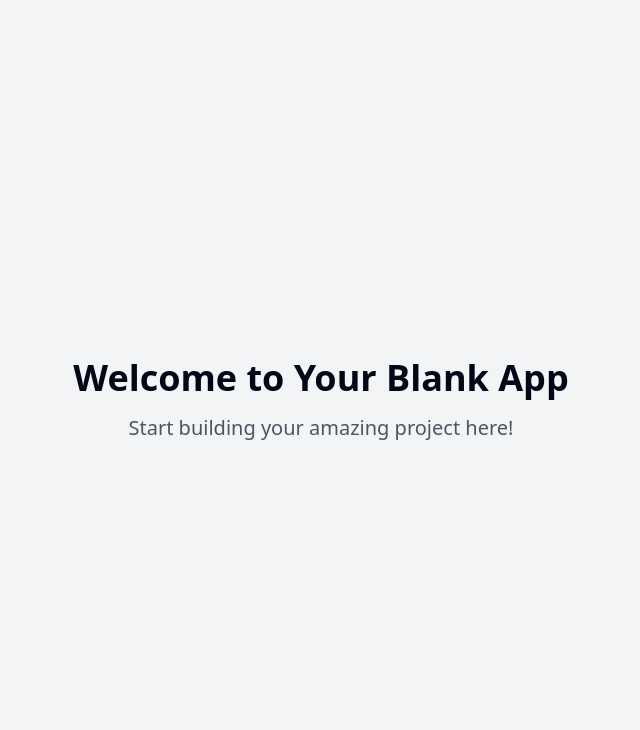
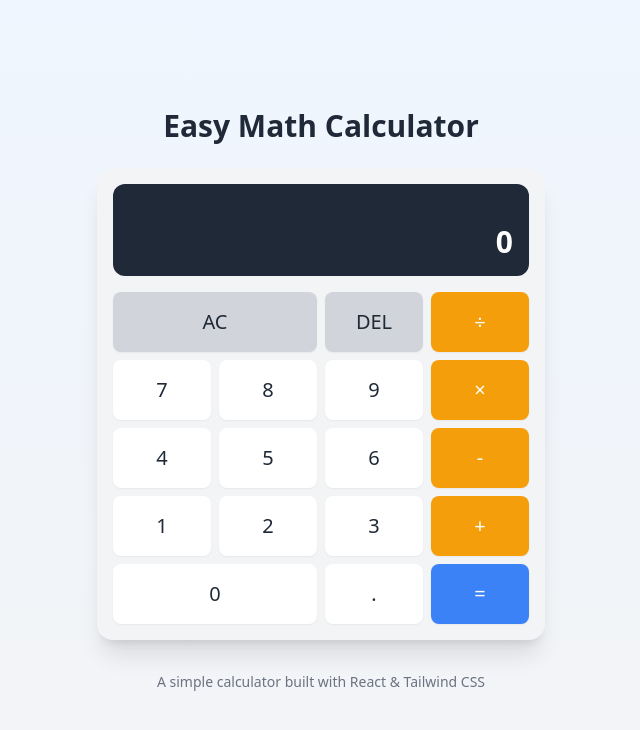
Before and after one commit to thoufeeq13/easy-maths-clone-kit, a React (Vite) app: page / in a window 1280 px wide. Shown: the top 730 px of the page, without its empty margins (319-959 px from the left). Built offline with nearby package versions, Linux system fonts and the light colour scheme.

Commit message:
Clone project
Clone the project from the specified GitHub repository.

```diff
--- a/index.html
+++ b/index.html
@@ -1,14 +1,15 @@
+
 <!DOCTYPE html>
 <html lang="en">
   <head>
     <meta charset="UTF-8" />
     <meta name="viewport" content="width=device-width, initial-scale=1.0" />
-    <title>easy-maths-clone-kit</title>
-    <meta name="description" content="Lovable Generated Project" />
+    <title>Easy Math Calculator</title>
+    <meta name="description" content="A simple and easy to use math calculator" />
     <meta name="author" content="Lovable" />
 
-    <meta property="og:title" content="easy-maths-clone-kit" />
-    <meta property="og:description" content="Lovable Generated Project" />
+    <meta property="og:title" content="Easy Math Calculator" />
+    <meta property="og:description" content="A simple and easy to use math calculator" />
     <meta property="og:type" content="website" />
     <meta property="og:image" content="https://lovable.dev/opengraph-image-p98pqg.png" />
 
--- /dev/null
+++ b/src/components/Button.tsx
@@ -0,0 +1,39 @@
+
+import React from 'react';
+import { cn } from '@/lib/utils';
+
+interface ButtonProps {
+  children: React.ReactNode;
+  onClick: () => void;
+  type?: 'default' | 'operation' | 'equals' | 'function';
+  span?: number;
+}
+
+export const Button: React.FC<ButtonProps> = ({
+  children,
+  onClick,
+  type = 'default',
+  span = 1
+}) => {
+  const baseClasses = "py-4 rounded-lg text-xl font-medium transition-transform active:scale-95 flex items-center justify-center";
+
+  const typeClasses = {
+    default: "bg-white text-gray-800 hover:bg-gray-200 shadow-sm",
+    operation: "bg-amber-500 text-white hover:bg-amber-600 shadow-sm",
+    equals: "bg-blue-500 text-white hover:bg-blue-600 shadow-sm",
+    function: "bg-gray-300 text-gray-800 hover:bg-gray-400 shadow-sm"
+  };
+
+  return (
+    <button
+      className={cn(
+        baseClasses,
+        typeClasses[type],
+        span === 2 ? "col-span-2" : ""
+      )}
+      onClick={onClick}
+    >
+      {children}
+    </button>
+  );
+};
--- /dev/null
+++ b/src/components/Calculator.tsx
@@ -0,0 +1,143 @@
+
+import React, { useState } from 'react';
+import { Display } from './Display';
+import { Button } from './Button';
+
+export const Calculator: React.FC = () => {
+  const [display, setDisplay] = useState('0');
+  const [currentOperation, setCurrentOperation] = useState<string | null>(null);
+  const [previousValue, setPreviousValue] = useState<string | null>(null);
+  const [resetDisplay, setResetDisplay] = useState(false);
+
+  const handleNumberClick = (num: string) => {
+    if (display === '0' || resetDisplay) {
+      setDisplay(num);
+      setResetDisplay(false);
+    } else {
+      setDisplay(display + num);
+    }
+  };
+
+  const handleOperationClick = (operation: string) => {
+    if (previousValue !== null && currentOperation !== null && !resetDisplay) {
+      const result = calculateResult();
+      setDisplay(result);
+      setPreviousValue(result);
+    } else {
+      setPreviousValue(display);
+    }
+    setCurrentOperation(operation);
+    setResetDisplay(true);
+  };
+
+  const calculateResult = () => {
+    if (!previousValue || !currentOperation) return display;
+
+    const prev = parseFloat(previousValue);
+    const current = parseFloat(display);
+
+    let result = 0;
+    switch (currentOperation) {
+      case '+':
+        result = prev + current;
+        break;
+      case '-':
+        result = prev - current;
+        break;
+      case '×':
+        result = prev * current;
+        break;
+      case '÷':
+        result = prev / current;
+        break;
+      default:
+        return display;
+    }
+
+    return result.toString();
+  };
+
+  const handleEquals = () => {
+    if (!previousValue || !currentOperation) return;
+
+    const result = calculateResult();
+    setDisplay(result);
+    setPreviousValue(null);
+    setCurrentOperation(null);
+    setResetDisplay(true);
+  };
+
+  const handleClear = () => {
+    setDisplay('0');
+    setPreviousValue(null);
+    setCurrentOperation(null);
+    setResetDisplay(false);
+  };
+
+  const handleDelete = () => {
+    if (display.length === 1) {
+      setDisplay('0');
+    } else {
+      setDisplay(display.slice(0, -1));
+    }
+  };
+
+  const handleDecimal = () => {
+    if (resetDisplay) {
+      setDisplay('0.');
+      setResetDisplay(false);
+      return;
+    }
+
+    if (!display.includes('.')) {
+      setDisplay(display + '.');
+    }
+  };
+
+  return (
+    <div className="w-full max-w-md mx-auto p-4 bg-gray-100 rounded-2xl shadow-xl">
+      <Display value={display} operation={currentOperation} previousValue={previousValue} />
+
+      <div className="grid grid-cols-4 gap-2 mt-4">
+        <Button onClick={handleClear} type="function" span={2}>
+          AC
+        </Button>
+        <Button onClick={handleDelete} type="function">
+          DEL
+        </Button>
+        <Button onClick={() => handleOperationClick('÷')} type="operation">
+          ÷
+        </Button>
+
+        <Button onClick={() => handleNumberClick('7')}>7</Button>
+        <Button onClick={() => handleNumberClick('8')}>8</Button>
+        <Button onClick={() => handleNumberClick('9')}>9</Button>
+        <Button onClick={() => handleOperationClick('×')} type="operation">
+          ×
+        </Button>
+
+        <Button onClick={() => handleNumberClick('4')}>4</Button>
+        <Button onClick={() => handleNumberClick('5')}>5</Button>
+        <Button onClick={() => handleNumberClick('6')}>6</Button>
+        <Button onClick={() => handleOperationClick('-')} type="operation">
+          -
+        </Button>
+
+        <Button onClick={() => handleNumberClick('1')}>1</Button>
+        <Button onClick={() => handleNumberClick('2')}>2</Button>
+        <Button onClick={() => handleNumberClick('3')}>3</Button>
+        <Button onClick={() => handleOperationClick('+')} type="operation">
+          +
+        </Button>
+
+        <Button onClick={() => handleNumberClick('0')} span={2}>
+          0
+        </Button>
+        <Button onClick={handleDecimal}>.</Button>
+        <Button onClick={handleEquals} type="equals">
+          =
+        </Button>
+      </div>
+    </div>
+  );
+};
--- /dev/null
+++ b/src/components/Display.tsx
@@ -0,0 +1,28 @@
+
+import React from 'react';
+
+interface DisplayProps {
+  value: string;
+  operation: string | null;
+  previousValue: string | null;
+}
+
+export const Display: React.FC<DisplayProps> = ({ value, operation, previousValue }) => {
+  const displayExpression = () => {
+    if (previousValue && operation) {
+      return `${previousValue} ${operation}`;
+    }
+    return "";
+  };
+
+  return (
+    <div className="bg-gray-800 p-4 rounded-xl mb-4 text-right">
+      <div className="text-gray-400 text-sm h-6 overflow-hidden">
+        {displayExpression()}
+      </div>
+      <div className="text-white text-3xl font-semibold overflow-x-auto whitespace-nowrap">
+        {value}
+      </div>
+    </div>
+  );
+};
--- a/src/pages/Index.tsx
+++ b/src/pages/Index.tsx
@@ -1,12 +1,14 @@
-// Update this page (the content is just a fallback if you fail to update the page)
+
+import { Calculator } from "@/components/Calculator";
 
 const Index = () => {
   return (
-    <div className="min-h-screen flex items-center justify-center bg-gray-100">
-      <div className="text-center">
-        <h1 className="text-4xl font-bold mb-4">Welcome to Your Blank App</h1>
-        <p className="text-xl text-gray-600">Start building your amazing project here!</p>
-      </div>
+    <div className="min-h-screen bg-gradient-to-b from-blue-50 to-gray-100 flex flex-col items-center justify-center p-4">
+      <h1 className="text-3xl font-bold mb-6 text-gray-800">Easy Math Calculator</h1>
+      <Calculator />
+      <footer className="mt-8 text-center text-gray-500 text-sm">
+        <p>A simple calculator built with React & Tailwind CSS</p>
+      </footer>
     </div>
   );
 };
```
